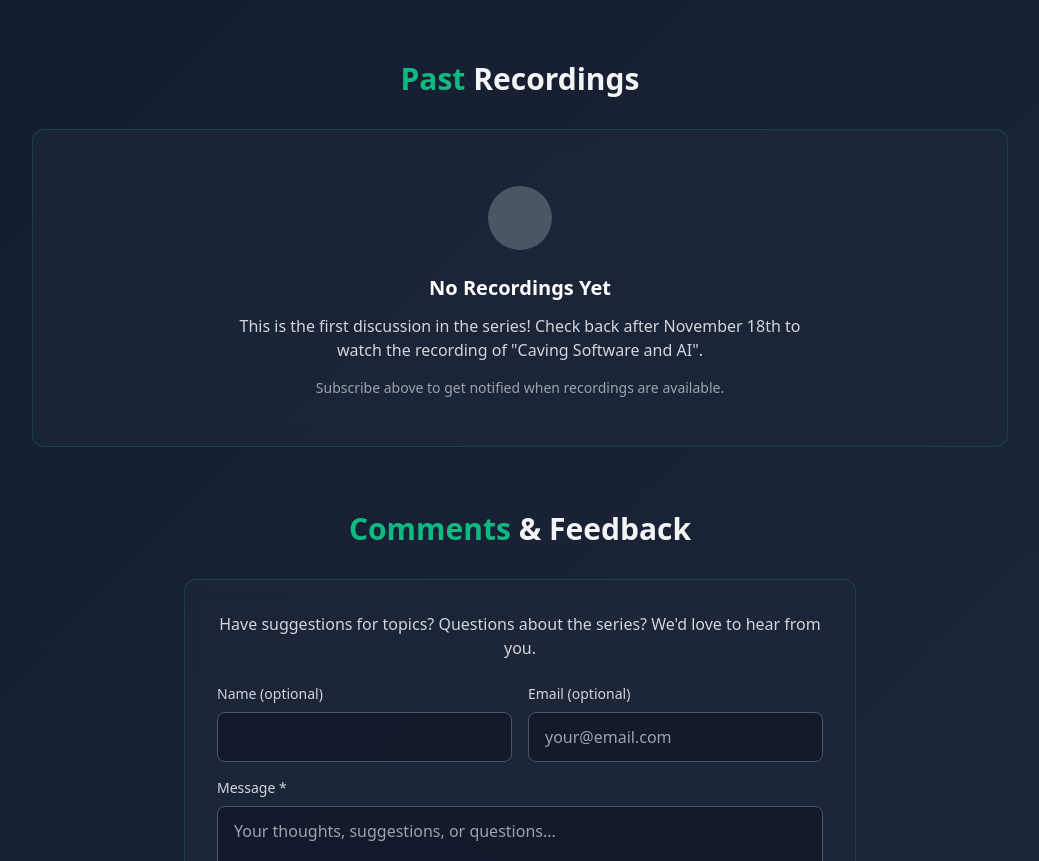
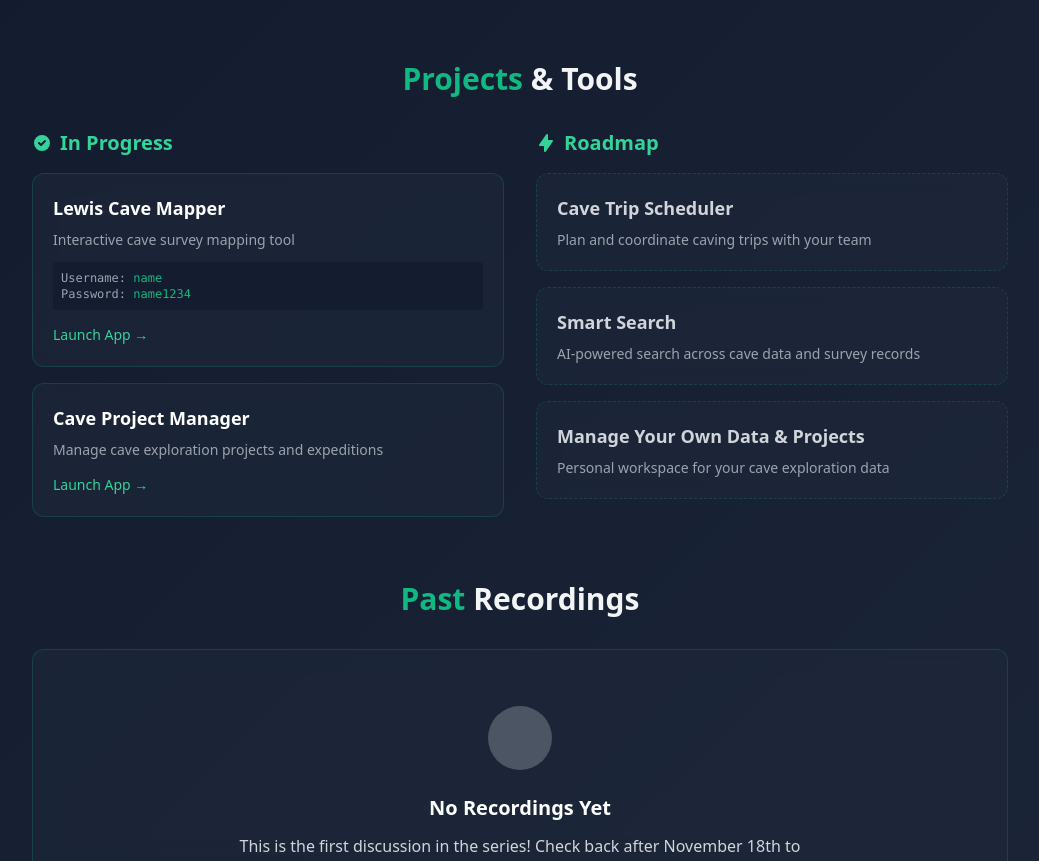
Before and after one commit to 2dbatkv/go-caving-ai, a plain HTML site: page index.html in a window 1280 px wide. Shown: the part 1136-1997 px from the top of the page, without its empty margins (120-1159 px from the left). Drawn offline with nearby package versions, Linux system fonts and the light colour scheme.

Commit message:
Add Projects & Tools section with In Progress and Roadmap columns

```diff
--- a/index.html
+++ b/index.html
@@ -139,6 +139,85 @@
             </div>
         </section>
 
+        <!-- Projects Section -->
+        <section class="mb-16">
+            <h3 class="text-3xl font-bold mb-8 text-center">
+                <span class="text-cave-emerald">Projects</span> & Tools
+            </h3>
+
+            <div class="grid grid-cols-1 md:grid-cols-2 gap-8">
+                <!-- In Progress Column -->
+                <div>
+                    <h4 class="text-xl font-semibold mb-4 text-cave-emerald-light flex items-center gap-2">
+                        <svg class="w-5 h-5" fill="currentColor" viewBox="0 0 20 20">
+                            <path fill-rule="evenodd" d="M10 18a8 8 0 100-16 8 8 0 000 16zm3.707-9.293a1 1 0 00-1.414-1.414L9 10.586 7.707 9.293a1 1 0 00-1.414 1.414l2 2a1 1 0 001.414 0l4-4z" clip-rule="evenodd"/>
+                        </svg>
+                        In Progress
+                    </h4>
+
+                    <div class="space-y-4">
+                        <!-- Lewis Cave Mapper -->
+                        <div class="card p-5">
+                            <h5 class="text-lg font-semibold mb-2 text-white">Lewis Cave Mapper</h5>
+                            <p class="text-gray-400 text-sm mb-3">Interactive cave survey mapping tool</p>
+                            <div class="mb-3 p-2 bg-cave-dark/50 rounded text-xs font-mono text-gray-400">
+                                <div>Username: <span class="text-cave-emerald">name</span></div>
+                                <div>Password: <span class="text-cave-emerald">name1234</span></div>
+                            </div>
+                            <a href="https://glowing-toffee-6552e3.netlify.app/"
+                               target="_blank"
+                               rel="noopener noreferrer"
+                               class="inline-block text-cave-emerald-light hover:text-cave-emerald text-sm font-medium transition">
+                                Launch App →
+                            </a>
+                        </div>
+
+                        <!-- Cave Project Manager -->
+                        <div class="card p-5">
+                            <h5 class="text-lg font-semibold mb-2 text-white">Cave Project Manager</h5>
+                            <p class="text-gray-400 text-sm mb-3">Manage cave exploration projects and expeditions</p>
+                            <a href="https://ckkc-exped-management.onrender.com/"
+                               target="_blank"
+                               rel="noopener noreferrer"
+                               class="inline-block text-cave-emerald-light hover:text-cave-emerald text-sm font-medium transition">
+                                Launch App →
+                            </a>
+                        </div>
+                    </div>
+                </div>
+
+                <!-- Roadmap Column -->
+                <div>
+                    <h4 class="text-xl font-semibold mb-4 text-cave-emerald-light flex items-center gap-2">
+                        <svg class="w-5 h-5" fill="currentColor" viewBox="0 0 20 20">
+                            <path fill-rule="evenodd" d="M11.3 1.046A1 1 0 0112 2v5h4a1 1 0 01.82 1.573l-7 10A1 1 0 018 18v-5H4a1 1 0 01-.82-1.573l7-10a1 1 0 011.12-.38z" clip-rule="evenodd"/>
+                        </svg>
+                        Roadmap
+                    </h4>
+
+                    <div class="space-y-4">
+                        <!-- Roadmap Item 1 -->
+                        <div class="card p-5 border-dashed">
+                            <h5 class="text-lg font-semibold mb-2 text-gray-300">Cave Trip Scheduler</h5>
+                            <p class="text-gray-400 text-sm">Plan and coordinate caving trips with your team</p>
+                        </div>
+
+                        <!-- Roadmap Item 2 -->
+                        <div class="card p-5 border-dashed">
+                            <h5 class="text-lg font-semibold mb-2 text-gray-300">Smart Search</h5>
+                            <p class="text-gray-400 text-sm">AI-powered search across cave data and survey records</p>
+                        </div>
+
+                        <!-- Roadmap Item 3 -->
+                        <div class="card p-5 border-dashed">
+                            <h5 class="text-lg font-semibold mb-2 text-gray-300">Manage Your Own Data & Projects</h5>
+                            <p class="text-gray-400 text-sm">Personal workspace for your cave exploration data</p>
+                        </div>
+                    </div>
+                </div>
+            </div>
+        </section>
+
         <!-- Past Recordings Section -->
         <section class="mb-16">
             <h3 class="text-3xl font-bold mb-8 text-center">
```
